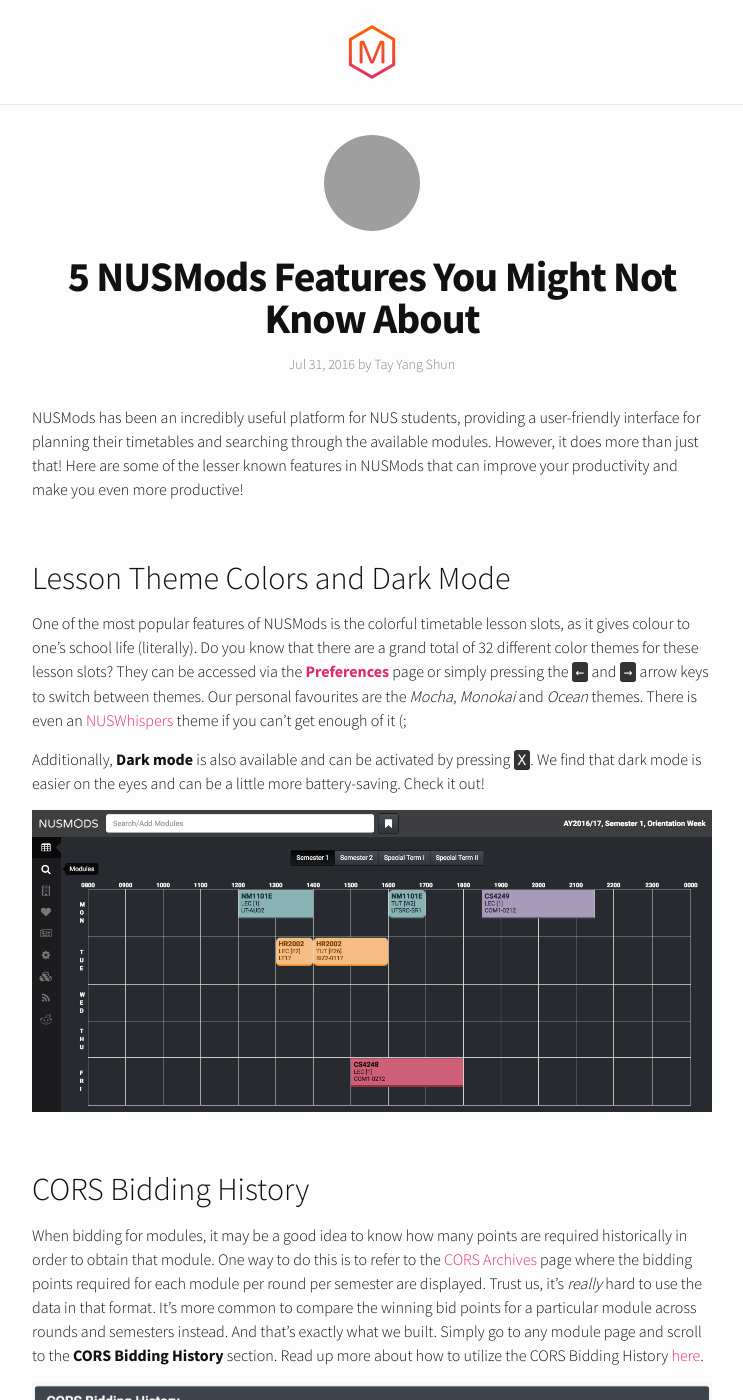
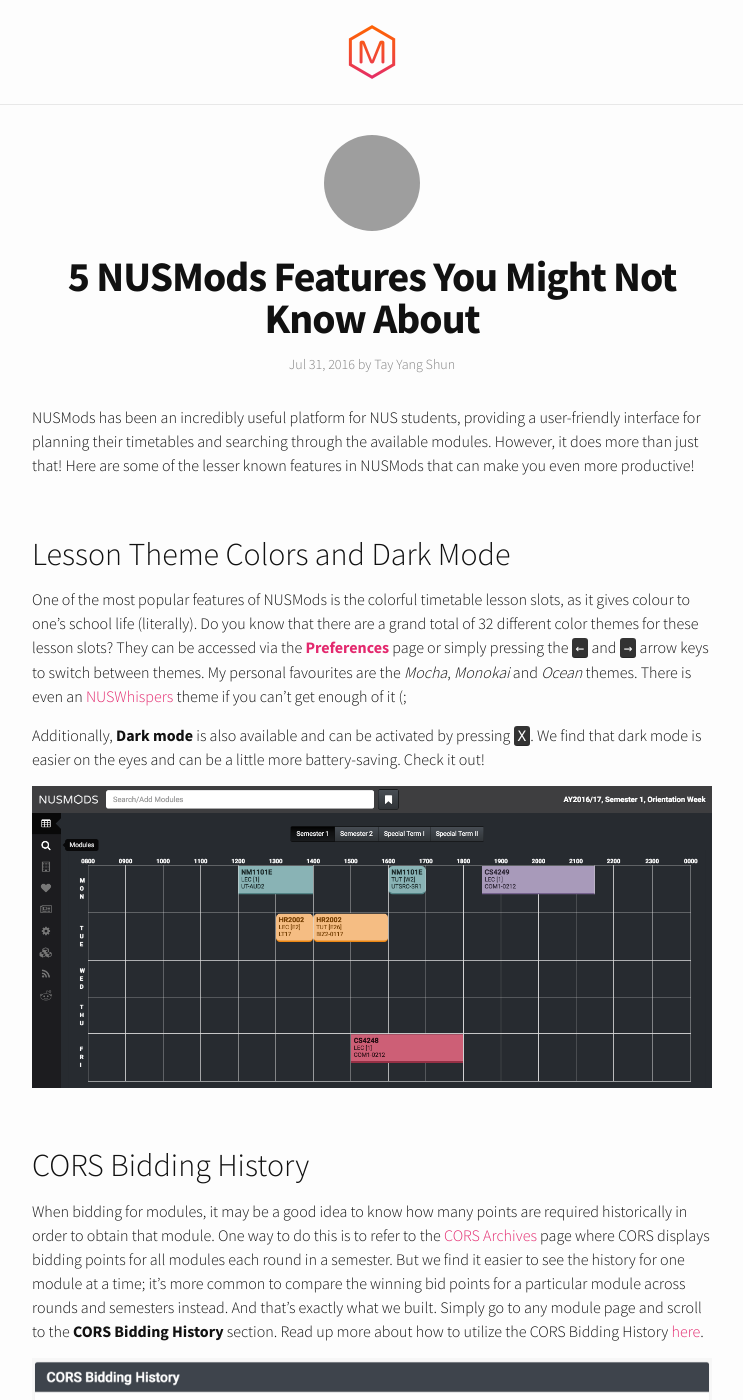
Before and after one commit to nusmodifications/nusmods-blog, a Jekyll site: the page built from _posts/2016-08-01-5-nusmods-features-you-might-not-know-about.markdown, in a window 1280 px wide and 1400 px high, cut to the strip 0-1400 px from the top of the window. Shown: the whole strip, without its empty margins (268-1011 px from the left). Built offline with Jekyll 4.4.1, drawn with Linux system fonts in a browser that asks for light colours; nearby versions of some CDN libraries; grey boxes are pictures that could not be loaded.

Commit message:
Fix for comments

```diff
--- a/_posts/2016-08-01-5-nusmods-features-you-might-not-know-about.markdown
+++ b/_posts/2016-08-01-5-nusmods-features-you-might-not-know-about.markdown
@@ -6,11 +6,11 @@
 author_thumbnail: 558978353
 ---
 
-NUSMods has been an incredibly useful platform for NUS students, providing a user-friendly interface for planning their timetables and searching through the available modules. However, it does more than just that! Here are some of the lesser known features in NUSMods that can improve your productivity and make you even more productive!
+NUSMods has been an incredibly useful platform for NUS students, providing a user-friendly interface for planning their timetables and searching through the available modules. However, it does more than just that! Here are some of the lesser known features in NUSMods that can make you even more productive!
 
 ## Lesson Theme Colors and Dark Mode
 
-One of the most popular features of NUSMods is the colorful timetable lesson slots, as it gives colour to one's school life (literally). Do you know that there are a grand total of 32 different color themes for these lesson slots? They can be accessed via the [**Preferences**](https://nusmods.com/preferences) page or simply pressing the <kbd>←</kbd> and <kbd>→</kbd> arrow keys to switch between themes. Our personal favourites are the *Mocha*, *Monokai* and *Ocean* themes. There is even an [NUSWhispers](https://nuswhispers.com) theme if you can't get enough of it (;
+One of the most popular features of NUSMods is the colorful timetable lesson slots, as it gives colour to one's school life (literally). Do you know that there are a grand total of 32 different color themes for these lesson slots? They can be accessed via the [**Preferences**](https://nusmods.com/preferences) page or simply pressing the <kbd>←</kbd> and <kbd>→</kbd> arrow keys to switch between themes. My personal favourites are the *Mocha*, *Monokai* and *Ocean* themes. There is even an [NUSWhispers](https://nuswhispers.com) theme if you can't get enough of it (;
 
 Additionally, **Dark mode** is also available and can be activated by pressing <kbd>X</kbd>. We find that dark mode is easier on the eyes and can be a little more battery-saving. Check it out!
 
@@ -18,7 +18,7 @@
 
 ## CORS Bidding History
 
-When bidding for modules, it may be a good idea to know how many points are required historically in order to obtain that module. One way to do this is to refer to the [CORS Archives](http://www.cors.nus.edu.sg/archive.html) page where the bidding points required for each module per round per semester are displayed. Trust us, it's *really* hard to use the data in that format. It's more common to compare the winning bid points for a particular module across rounds and semesters instead. And that's exactly what we built. Simply go to any module page and scroll to the **CORS Bidding History** section. Read up more about how to utilize the CORS Bidding History [here](/how-nusmods-can-help-you-during-cors-bidding).
+When bidding for modules, it may be a good idea to know how many points are required historically in order to obtain that module. One way to do this is to refer to the [CORS Archives](http://www.cors.nus.edu.sg/archive.html) page where CORS displays bidding points for all modules each round in a semester. But we find it easier to see the history for one module at a time; it's more common to compare the winning bid points for a particular module across rounds and semesters instead. And that's exactly what we built. Simply go to any module page and scroll to the **CORS Bidding History** section. Read up more about how to utilize the CORS Bidding History [here](/how-nusmods-can-help-you-during-cors-bidding).
 
 ![CORS Bidding History](/img/features/cors-bidding-history.png)
 
```
